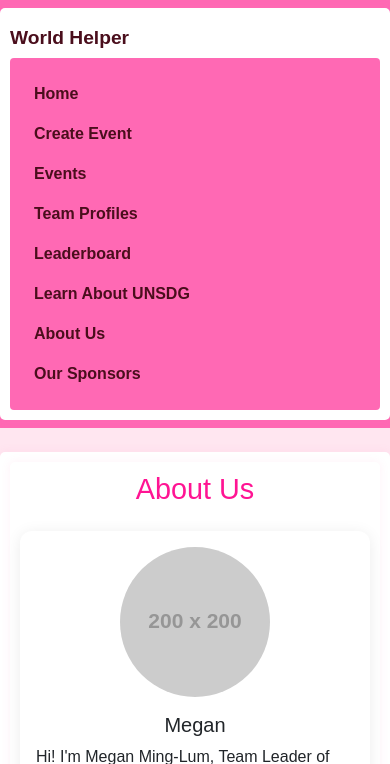
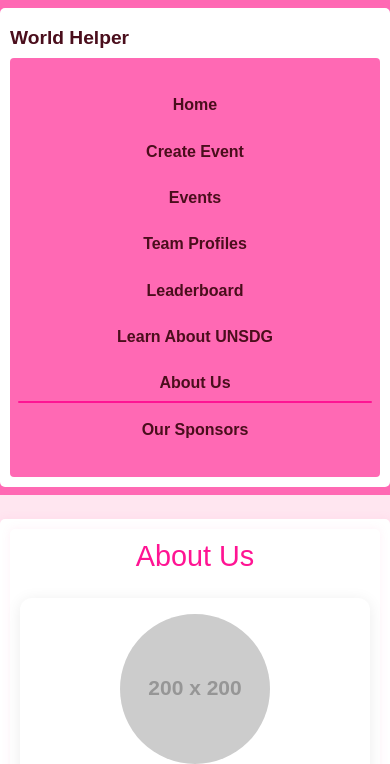
Before and after one commit to ddl-subir-m/unsdg_2025, a Flask app: page /about in a window 390 px wide, after a click that opens the changed part. Shown: the top 764 px of the page. Run offline with Flask 3, Linux system fonts and the light colour scheme; grey boxes labelled with a size stand in for pictures from a placeholder-image service; some libraries are stand-ins or nearby versions; some web fonts are replaced.

Commit message:
nav bar styling changes

```diff
--- a/app/static/css/custom.css
+++ b/app/static/css/custom.css
@@ -1292,3 +1292,64 @@
     background-color: #ff1a8c !important;
     border-color: #ff1a8c !important;
 }
+
+/* Navbar improvements */
+.navbar-nav {
+    width: 100%;
+    display: flex;
+    justify-content: space-between;
+    align-items: center;
+    padding: 0 1rem;
+}
+
+.nav-item {
+    text-align: center;
+    margin: 0 0.3rem;
+}
+
+.nav-link {
+    font-size: 0.9rem;
+    white-space: nowrap;
+    padding: 0.5rem 0.7rem !important;
+}
+
+@media (max-width: 992px) {
+    .navbar-nav {
+        padding: 1rem 0;
+    }
+
+    .nav-item {
+        margin: 0.2rem 0;
+        width: 100%;
+    }
+
+    .nav-link {
+        font-size: 1rem;
+        padding: 0.5rem !important;
+    }
+}
+
+/* Active tab indicator */
+.nav-link.active {
+    position: relative;
+}
+
+.nav-link.active::after {
+    content: '';
+    position: absolute;
+    bottom: 0;
+    left: 50%;
+    transform: translateX(-50%);
+    width: 80%;
+    height: 2px;
+    background-color: var(--pink-primary);
+    border-radius: 2px;
+}
+
+@media (max-width: 992px) {
+    .nav-link.active::after {
+        left: 0;
+        transform: none;
+        width: 100%;
+    }
+}
--- a/app/templates/base.html
+++ b/app/templates/base.html
@@ -24,28 +24,28 @@
             <div class="collapse navbar-collapse" id="navbarNav">
                 <ul class="navbar-nav ms-auto">
                     <li class="nav-item">
-                        <a class="nav-link" href="{{ url_for('main.index') }}">Home</a>
+                        <a class="nav-link {{ 'active' if request.endpoint == 'main.index' }}" href="{{ url_for('main.index') }}">Home</a>
                     </li>
                     <li class="nav-item">
-                        <a class="nav-link" href="{{ url_for('main.create_event') }}">Create Event</a>
+                        <a class="nav-link {{ 'active' if request.endpoint == 'main.create_event' }}" href="{{ url_for('main.create_event') }}">Create Event</a>
                     </li>
                     <li class="nav-item">
-                        <a class="nav-link" href="{{ url_for('main.events') }}">Events</a>
+                        <a class="nav-link {{ 'active' if request.endpoint == 'main.events' }}" href="{{ url_for('main.events') }}">Events</a>
                     </li>
                     <li class="nav-item">
-                        <a class="nav-link" href="{{ url_for('main.team_profiles') }}">Team Profiles</a>
+                        <a class="nav-link {{ 'active' if request.endpoint == 'main.team_profiles' }}" href="{{ url_for('main.team_profiles') }}">Team Profiles</a>
                     </li>
                     <li class="nav-item">
-                        <a class="nav-link" href="{{ url_for('main.leaderboard') }}">Leaderboard</a>
+                        <a class="nav-link {{ 'active' if request.endpoint == 'main.leaderboard' }}" href="{{ url_for('main.leaderboard') }}">Leaderboard</a>
                     </li>
                     <li class="nav-item">
-                        <a class="nav-link" href="{{ url_for('main.learn_unsdg') }}">Learn About UNSDG</a>
+                        <a class="nav-link {{ 'active' if request.endpoint == 'main.learn_unsdg' }}" href="{{ url_for('main.learn_unsdg') }}">Learn About UNSDG</a>
                     </li>
                     <li class="nav-item">
-                        <a class="nav-link" href="{{ url_for('main.about') }}">About Us</a>
+                        <a class="nav-link {{ 'active' if request.endpoint == 'main.about' }}" href="{{ url_for('main.about') }}">About Us</a>
                     </li>
                     <li class="nav-item">
-                        <a class="nav-link" href="{{ url_for('main.sponsors') }}">Our Sponsors</a>
+                        <a class="nav-link {{ 'active' if request.endpoint == 'main.sponsors' }}" href="{{ url_for('main.sponsors') }}">Our Sponsors</a>
                     </li>
                 </ul>
             </div>
```
